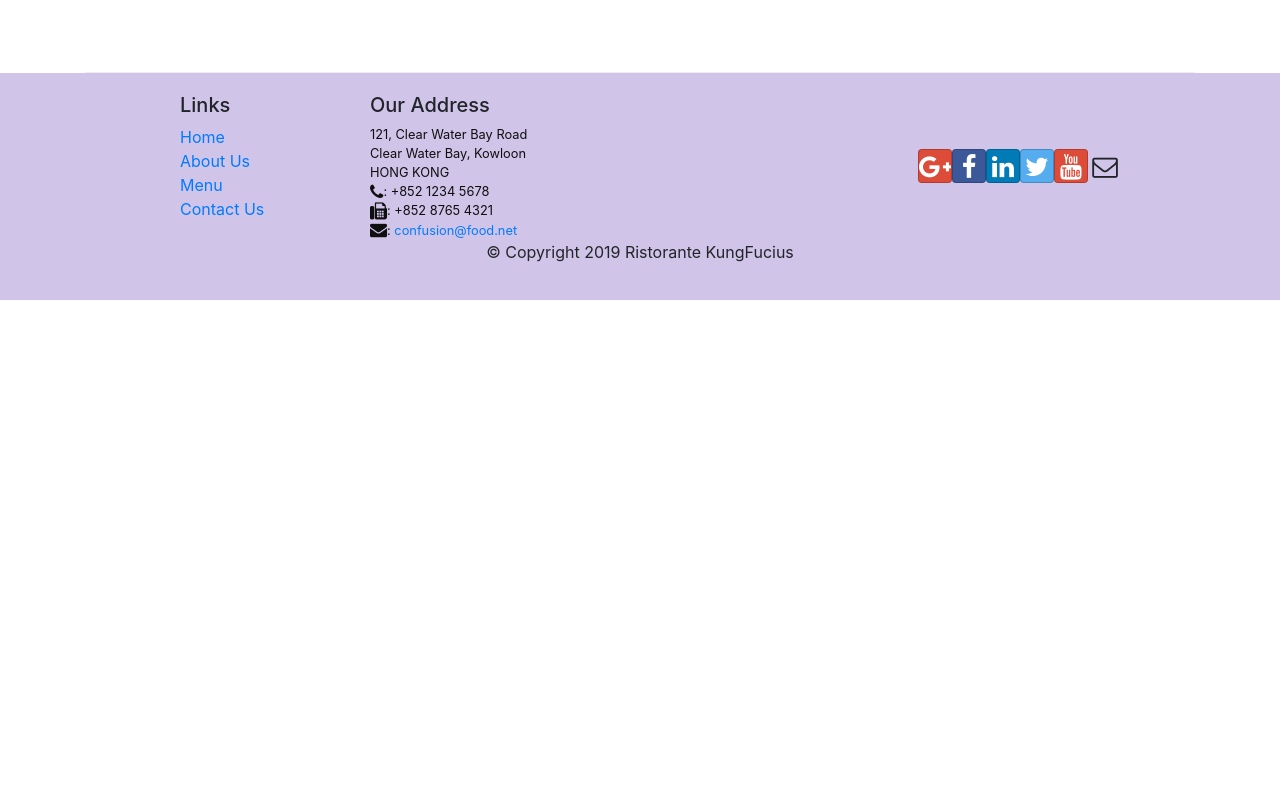
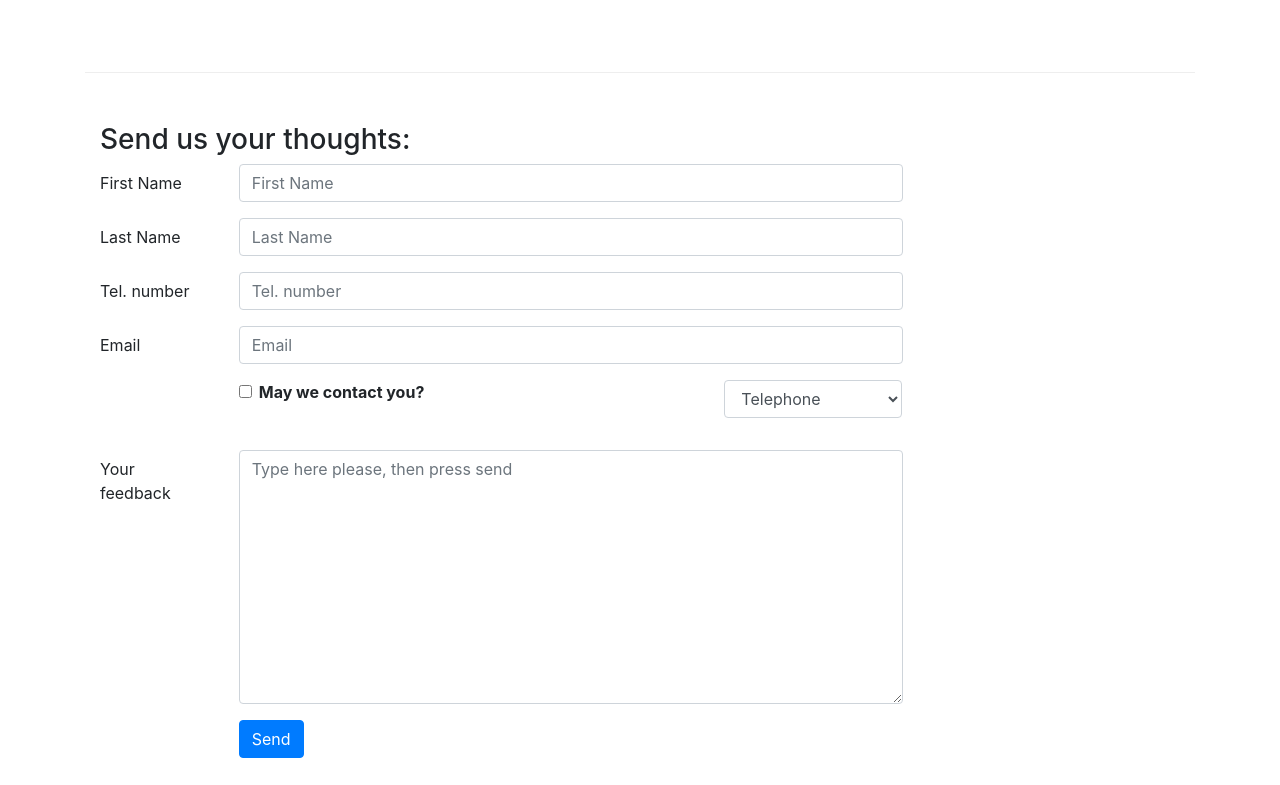
Before and after one commit to isidoreduc/KungFucius-react, a React (Create React App) app: page /contact in a window 1280 px wide. Shown: the part 815-1600 px from the top of the page. Before the commit the page ends 1115 px from the top, so only its background shows below. Built offline with nearby package versions, Linux system fonts and the light colour scheme.

Commit message:
contact form

```diff
--- a/src/components/ContactComponent.js
+++ b/src/components/ContactComponent.js
@@ -1,8 +1,40 @@
-import React from 'react';
-import { BreadcrumbItem, Breadcrumb } from 'reactstrap';
+import React, { Component } from 'react';
+import { BreadcrumbItem, Breadcrumb, Button, Form, FormGroup, Label, Input, Col } from 'reactstrap';
 import { Link } from 'react-router-dom';
 
-function Contact(props) {
+class Contact extends Component {
+
+    constructor(props) {
+        super(props);
+        this.state = {
+            firstname: '',
+            lastname: '',
+            telnum: '',
+            email: '',
+            agree: false,
+            contactType: 'Tel.',
+            message: ''
+        };
+        this.handleSubmit = this.handleSubmit.bind(this);
+        this.handleInputChange = this.handleInputChange.bind(this);
+    }
+
+    handleSubmit(event){
+        alert("You submitted: " + JSON.stringify(this.state));
+        event.preventDefault();
+    }
+
+    handleInputChange(event){
+        const target = event.target;
+        const value = target.type === 'checkbox' ? target.checked : target.value;
+        const name = target.name;
+
+        this.setState({
+            [name] : value
+        });
+    }
+
+    render() {
         return (
             <div className="container">
                 <div className="row">
@@ -41,8 +73,75 @@
                         </div>
                     </div>
                 </div>
+                <div className='row row-content'>
+                    <div className='col-12'>
+                        <h3>Send us your thoughts:</h3>
+                    </div>
+                    <div className='col-12 col-md-9'>
+                        <Form onSubmit={this.handleSubmit}>
+                            <FormGroup row>
+                                <Label htmlFor='firstname' md={2}>First Name</Label>
+                                <Col md={10}>
+                                    <Input text='text' id='firstname' name='firstname' placeholder='First Name'
+                                        value={this.state.firstname} onChange={this.handleInputChange}/>
+                                </Col>
+                            </FormGroup>
+                            <FormGroup row>
+                                <Label htmlFor='lastname' md={2}>Last Name</Label>
+                                <Col md={10}>
+                                    <Input text='text' id='lastname' name='lastname' placeholder='Last Name'
+                                        value={this.state.lastname} onChange={this.handleInputChange}/>
+                                </Col>
+                            </FormGroup>
+                            <FormGroup row>
+                                <Label htmlFor='telnum' md={2}>Tel. number</Label>
+                                <Col md={10}>
+                                    <Input text='tel' id='telnum' name='telnum' placeholder='Tel. number'
+                                        value={this.state.telnum} onChange={this.handleInputChange}/>
+                                </Col>
+                            </FormGroup>
+                            <FormGroup row>
+                                <Label htmlFor='email' md={2}>Email</Label>
+                                <Col md={10}>
+                                    <Input text='text' id='email' name='email' placeholder='Email'
+                                        value={this.state.email} onChange={this.handleInputChange}/>
+                                </Col>
+                            </FormGroup>
+                            <FormGroup row>
+                                <Col md={{ size: 6, offset: 2 }}>
+                                    <FormGroup check>
+                                        <Input type='checkbox' name='agree' checked={this.state.agree} onChange={this.handleInputChange}/>
+                                        {' '} <strong>May we contact you?</strong>
+                                    </FormGroup>
+                                </Col>
+                                <Col md={{ size: 3, offset: 1 }}>
+                                    <FormGroup dropdown>
+                                        <Input type='select' name='contactType' value={this.state.contactType} onChange={this.handleInputChange}>
+                                            <option>Telephone</option>
+                                            <option>Email</option>
+                                            <option>Messenger</option>
+                                        </Input>
+                                    </FormGroup>
+                                </Col>
+                            </FormGroup>
+                            <FormGroup row>
+                                <Label htmlFor='message' md={2}>Your feedback</Label>
+                                <Col md={10}>
+                                    <Input type='textarea' id='message' name='message' placeholder='Type here please, then press send'
+                                        rows='10' value={this.state.message} onChange={this.handleInputChange}/>
+                                </Col>
+                            </FormGroup>
+                            <FormGroup row>
+                                <Col md={{ size: 10, offset: 2 }}>
+                                    <Button type='submit' color='primary'>Send</Button>
+                                </Col>
+                            </FormGroup>
+                        </Form>
+                    </div>
+                </div>
             </div>
         );
     }
+}
 
 export default Contact;
```
Lines whose indentation alone changed are shown as unchanged.
